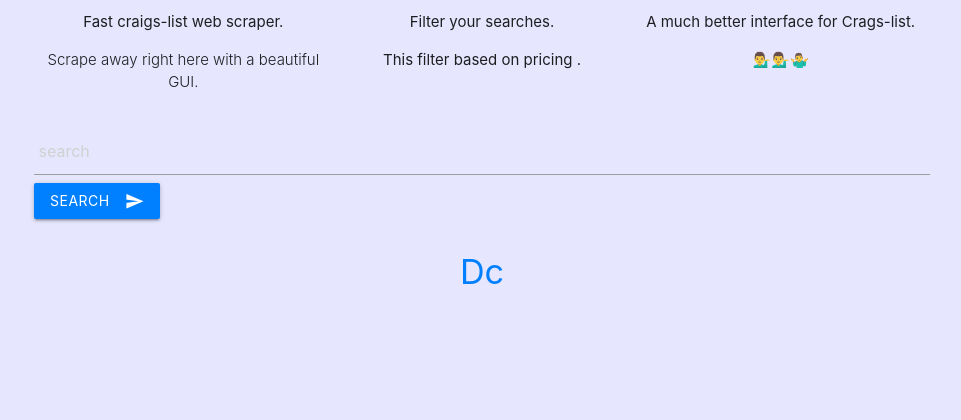
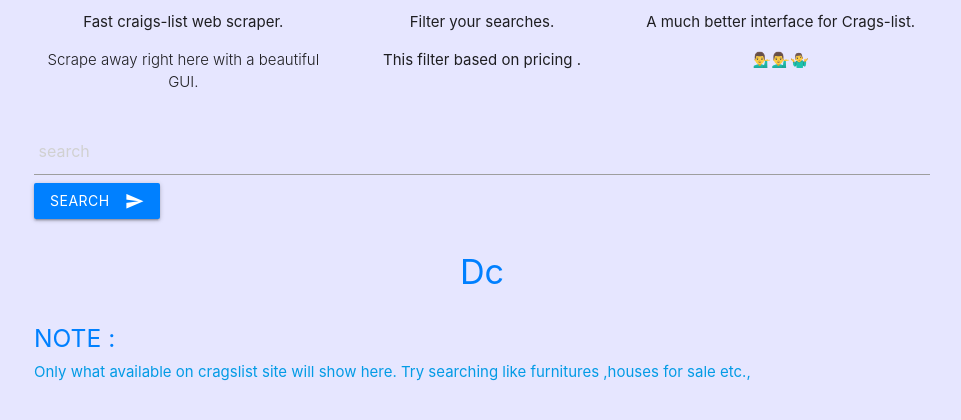
Before and after one commit to raj26kumar/cragslist, a Django app: template templates/c_list/search.html in a window 1280 px wide. Shown: the part 261-681 px from the top of the page, without its empty margins (158-1119 px from the left). Run offline with Django 3.2, Linux system fonts and the light colour scheme; the template is opened without the code that fills it: values that come from a table or form of the project are taken from there, others are empty; data comes from the database, SQL or seed files in the repository; both versions use the stored data as it was after the commit.

Commit message:
html extra lines added

```diff
--- a/templates/c_list/search.html
+++ b/templates/c_list/search.html
@@ -4,6 +4,11 @@
 
 <link rel="stylesheet" type="text/css" href="{% static 'css/style.css' %}">
 <h4 style="color : rgb(0, 128, 255)"><p style="text-align :center">{{ search | title }}</p></h4>
+
+    <h5 style="color : rgb(0, 128, 255) ">NOTE :</h5>
+    <a>Only what available on cragslist site will show here.</a>
+    <a>Try searching like furnitures ,houses for sale etc.,</a>
+<br></br>
 
 <div class="row">
     {% for post in final_post %}
```
Also changed, not shown: README.md, db.sqlite3, 1 other file.
